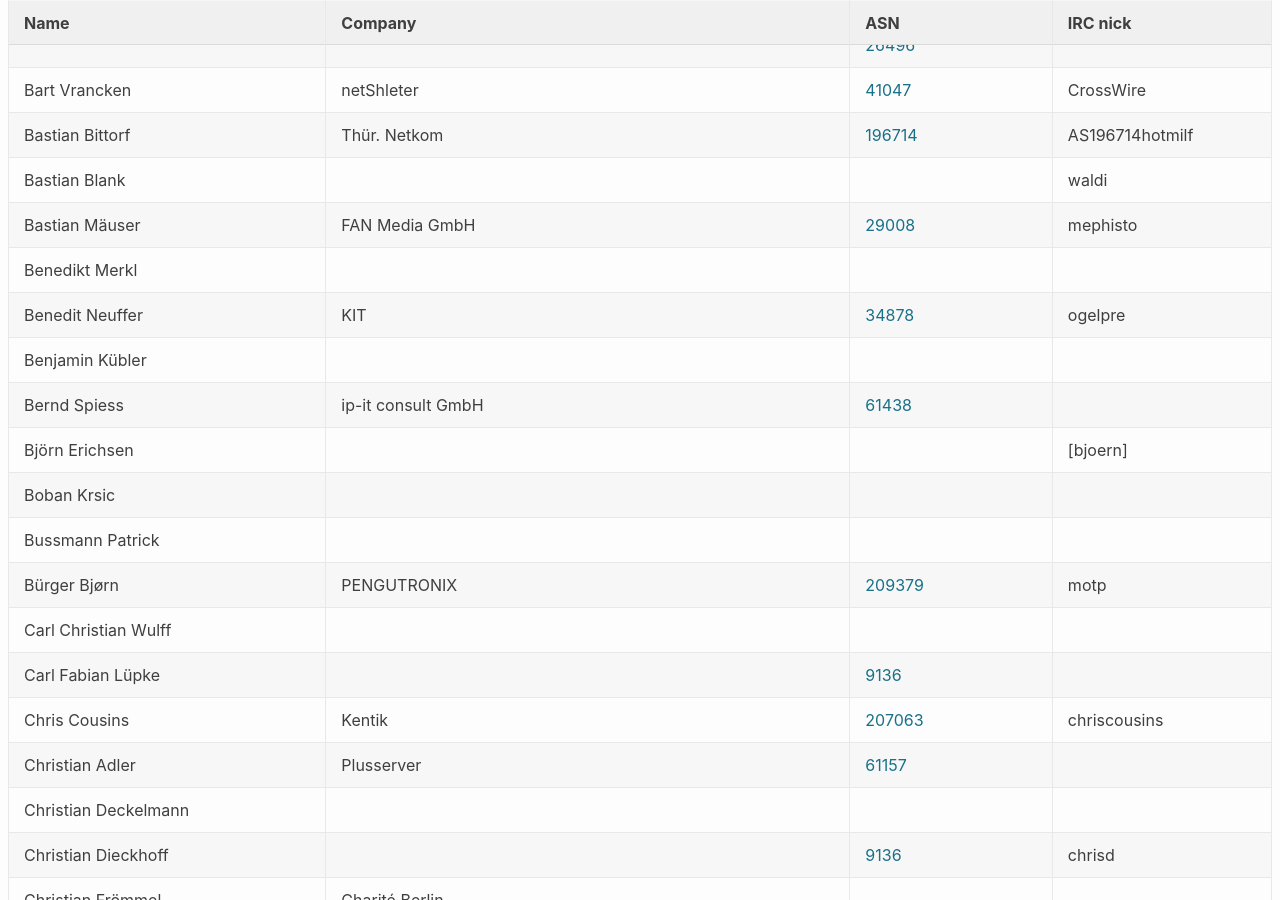
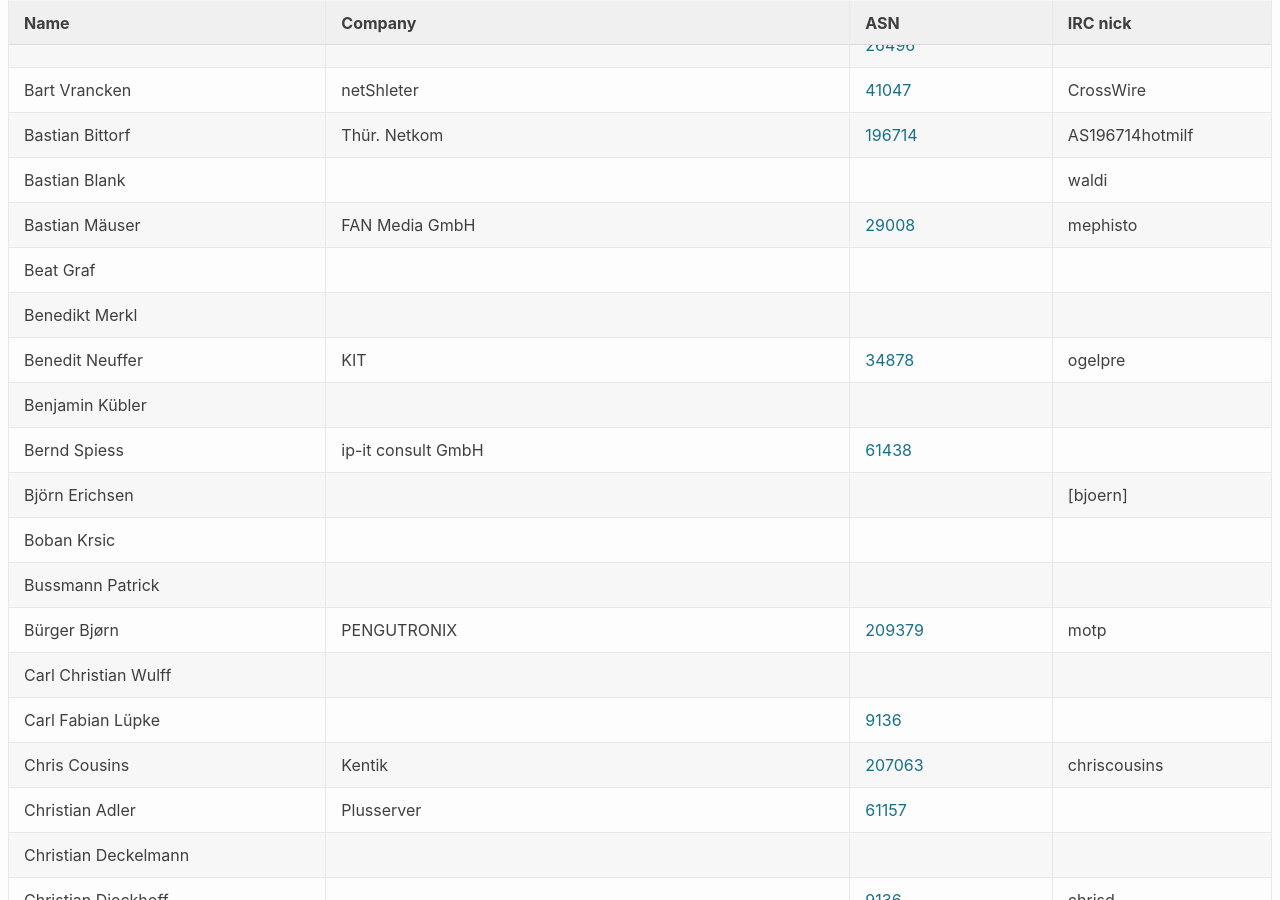
Before and after one commit to denog/pretix-attendeelist, a Jekyll site: the page built from index.markdown, in a window 1280 px wide and 900 px high, scrolled down 1726 px. Built offline with Jekyll 4.4.1, drawn with Linux system fonts in a browser that asks for light colours.

Commit message:
Latest data: Fri Oct 30 09:15:04 UTC 2020

```diff
--- a/_data/attendees.json
+++ b/_data/attendees.json
@@ -240,6 +240,12 @@
     "asn": "29008"
   },
   {
+    "name": "Beat Graf",
+    "company": null,
+    "irc": null,
+    "asn": null
+  },
+  {
     "name": "Benedikt Merkl",
     "company": null,
     "irc": null,
```
